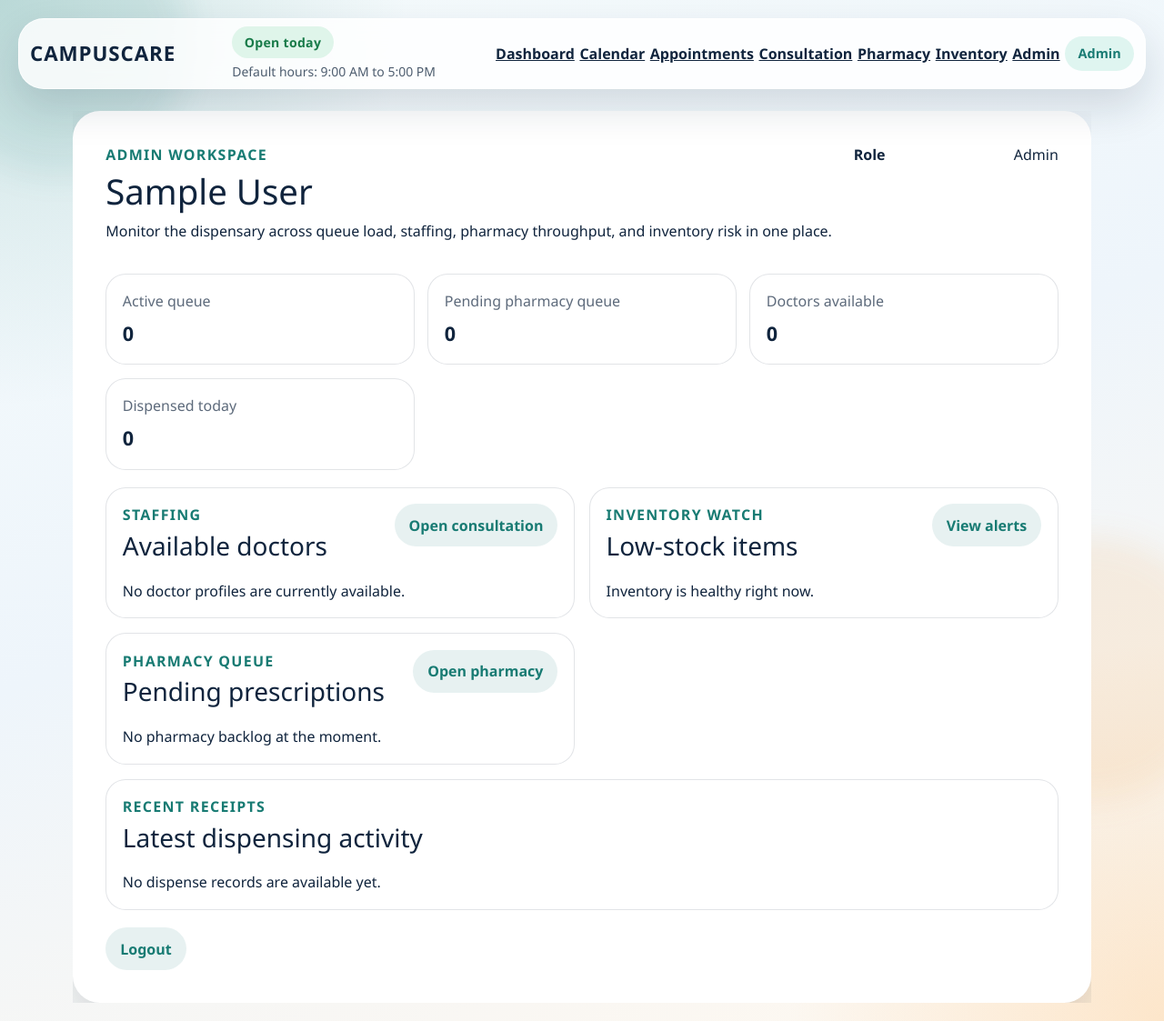
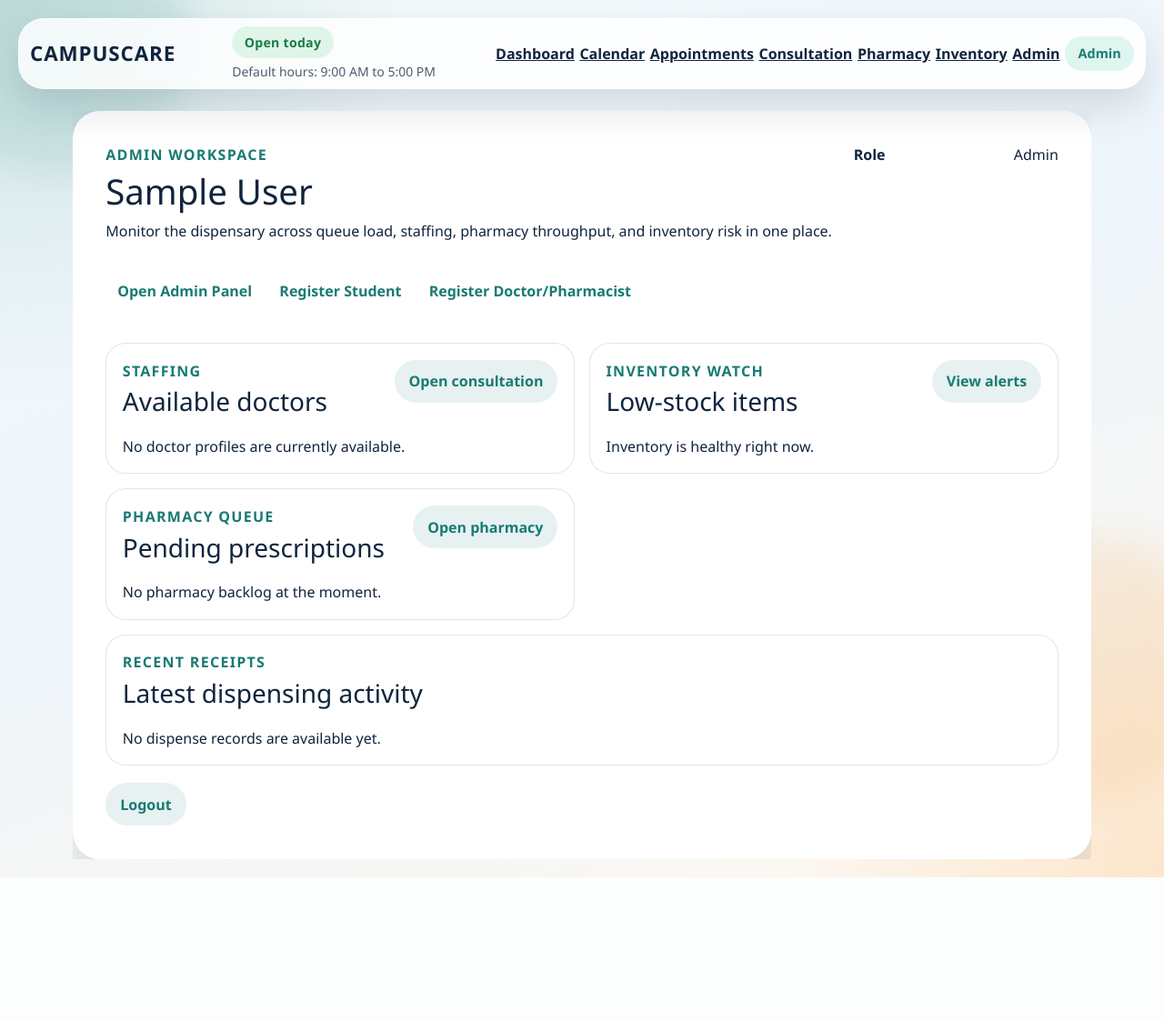
Before and after one commit to aryanhgit/hackmol-kasukabe, a Django app: page /accounts/dashboard/ in a window 1280 px wide. Shown: the whole page at 91% size. After the commit the page ends 965 px from the top, so only its background shows below. Run offline with Django 5.2, Linux system fonts and the light colour scheme; the visitor is signed in with stand-in values (Sample User, id 1); data comes from the database, SQL or seed files in the repository; data that the repository does not hold is empty.

Commit message:
fix(accounts): add register forms

```diff
--- a/accounts/views.py
+++ b/accounts/views.py
@@ -77,7 +77,7 @@ class CampusCareLogoutView(LogoutView):
 
 
 class DashboardRedirectView(LoginRequiredMixin, RoleRequiredMixin, TemplateView):
-    """Render a role-aware dashboard with live operational data."""
+    """Show the user the appropriate starting point for their role."""
 
     template_name = 'accounts/dashboard_redirect.html'
     allowed_roles = tuple(UserProfile.Role.values)
@@ -85,29 +85,35 @@ class DashboardRedirectView(LoginRequiredMixin, RoleRequiredMixin, TemplateView)
     def get_context_data(self, **kwargs):
         context = super().get_context_data(**kwargs)
         profile = self.request.user.profile
-        context.update(
-            {
-                'profile': profile,
-                'is_student': profile.role == UserProfile.Role.STUDENT,
-                'is_doctor': profile.role == UserProfile.Role.DOCTOR,
-                'is_pharmacist': profile.role == UserProfile.Role.PHARMACIST,
-                'is_admin': profile.role == UserProfile.Role.ADMIN,
-                'queue_poll_interval_ms': QUEUE_POLL_INTERVAL_MS,
-                'avg_consult_minutes': AVG_CONSULT_MINUTES,
-            }
-        )
 
-        if profile.role == UserProfile.Role.STUDENT:
-            student_dashboard = build_student_dashboard(profile)
-            context['student_dashboard'] = student_dashboard
-            active_token = student_dashboard['active_token']
-            context['queue_endpoint'] = (
-                reverse('appointments:queue_count', kwargs={'token_id': active_token.pk}) if active_token else None
-            )
-        elif profile.role == UserProfile.Role.DOCTOR:
-            context['doctor_dashboard'] = build_doctor_dashboard(self.request.user)
-        elif profile.role == UserProfile.Role.PHARMACIST:
-            context['pharmacist_dashboard'] = build_pharmacist_dashboard(profile)
-        elif profile.role == UserProfile.Role.ADMIN:
-            context['admin_dashboard'] = build_admin_dashboard()
+        role_copy = {
+            UserProfile.Role.STUDENT: {
+                'heading': 'Student dashboard',
+                'summary': 'Book appointments and track your token status.',
+                'actions': [],
+            },
+            UserProfile.Role.DOCTOR: {
+                'heading': 'Doctor dashboard',
+                'summary': 'Manage consultations and patient queue.',
+                'actions': [],
+            },
+            UserProfile.Role.PHARMACIST: {
+                'heading': 'Pharmacist dashboard',
+                'summary': 'Handle prescriptions and inventory.',
+                'actions': [],
+            },
+            UserProfile.Role.ADMIN: {
+                'heading': 'Admin dashboard',
+                'summary': 'Full system control and user management.',
+                'actions': [
+                    {'label': 'Open Admin Panel', 'url': reverse('admin:index')},
+                    {'label': 'Register Student', 'url': reverse('accounts:register_student')},
+                    {'label': 'Register Doctor/Pharmacist', 'url': reverse('accounts:register')},
+                ],
+            },
+        }
+
+        context['profile'] = profile
+        context['dashboard_copy'] = role_copy.get(profile.role, {})
+
         return context
--- a/templates/accounts/dashboard_redirect.html
+++ b/templates/accounts/dashboard_redirect.html
@@ -33,6 +33,16 @@
     </dl>
   </header>
 
+  {% if dashboard_copy.actions %}
+  <div class="dashboard-actions">
+    {% for action in dashboard_copy.actions %}
+    <a href="{{ action.url }}" class="btn">
+      {{ action.label|escape }}
+    </a>
+    {% endfor %}
+  </div>
+  {% endif %}
+
   {% if is_student %}
   <div class="dashboard-shell__metrics">
     {% for metric in student_dashboard.metrics %}
@@ -53,13 +63,8 @@
         <a class="dashboard-card__action" href="{% url 'appointments:my_token' %}">Open token page</a>
       </div>
       {% if student_dashboard.active_token %}
-            <div
-              class="dashboard-live-queue"
-              data-queue-root
-              data-endpoint="{{ queue_endpoint|escape }}"
-              data-poll-interval="{{ queue_poll_interval_ms }}"
-              data-avg-consult-minutes="{{ avg_consult_minutes }}"
-            >
+      <div class="dashboard-live-queue" data-queue-root data-endpoint="{{ queue_endpoint|escape }}"
+        data-poll-interval="{{ queue_poll_interval_ms }}" data-avg-consult-minutes="{{ avg_consult_minutes }}">
         <dl class="dashboard-detail-list">
           <dt>Token code</dt>
           <dd>{{ student_dashboard.active_token.token_code|escape }}</dd>
@@ -132,7 +137,9 @@
         <article class="dashboard-history-card">
           <div class="dashboard-history-card__top">
             <strong>{{ record.dispensed_at|date:"d M Y, g:i A"|escape }}</strong>
-                  <span>Dr. {{ record.prescription.doctor.user.get_full_name|default:record.prescription.doctor.user.username|escape }}</span>
+            <span>Dr. {{
+              record.prescription.doctor.user.get_full_name|default:record.prescription.doctor.user.username|escape
+              }}</span>
           </div>
           <ul class="dashboard-inline-list">
             {% for medicine in record.prescription.medicines.all %}
@@ -210,7 +217,9 @@
         {% for prescription in doctor_dashboard.recent_prescriptions %}
         <article class="dashboard-history-card">
           <div class="dashboard-history-card__top">
-                  <strong>{{ prescription.token.student.user.get_full_name|default:prescription.token.student.user.username|escape }}</strong>
+            <strong>{{
+              prescription.token.student.user.get_full_name|default:prescription.token.student.user.username|escape
+              }}</strong>
             <span>{{ prescription.created_at|date:"d M Y, g:i A"|escape }}</span>
           </div>
           <p>{{ prescription.symptoms|escape }}</p>
@@ -252,7 +261,9 @@
       <div class="dashboard-stack">
         {% for prescription in pharmacist_dashboard.pending_prescriptions %}
         <article class="dashboard-list-card">
-                <strong>{{ prescription.token.student.user.get_full_name|default:prescription.token.student.user.username|escape }}</strong>
+          <strong>{{
+            prescription.token.student.user.get_full_name|default:prescription.token.student.user.username|escape
+            }}</strong>
           <p>Dr. {{ prescription.doctor.user.get_full_name|default:prescription.doctor.user.username|escape }}</p>
           <ul class="dashboard-inline-list">
             {% for medicine in prescription.medicines.all %}
@@ -303,7 +314,9 @@
         {% for record in pharmacist_dashboard.recent_dispense_records %}
         <article class="dashboard-history-card">
           <div class="dashboard-history-card__top">
-                  <strong>{{ record.prescription.token.student.user.get_full_name|default:record.prescription.token.student.user.username|escape }}</strong>
+            <strong>{{
+              record.prescription.token.student.user.get_full_name|default:record.prescription.token.student.user.username|escape
+              }}</strong>
             <span>{{ record.dispensed_at|date:"d M Y, g:i A"|escape }}</span>
           </div>
           <ul class="dashboard-inline-list">
@@ -385,7 +398,9 @@
       <div class="dashboard-stack">
         {% for prescription in admin_dashboard.pending_prescriptions %}
         <article class="dashboard-list-card">
-                <strong>{{ prescription.token.student.user.get_full_name|default:prescription.token.student.user.username|escape }}</strong>
+          <strong>{{
+            prescription.token.student.user.get_full_name|default:prescription.token.student.user.username|escape
+            }}</strong>
           <p>Dr. {{ prescription.doctor.user.get_full_name|default:prescription.doctor.user.username|escape }}</p>
           <ul class="dashboard-inline-list">
             {% for medicine in prescription.medicines.all %}
@@ -414,7 +429,9 @@
         {% for record in admin_dashboard.recent_dispense_records %}
         <article class="dashboard-history-card">
           <div class="dashboard-history-card__top">
-                  <strong>{{ record.prescription.token.student.user.get_full_name|default:record.prescription.token.student.user.username|escape }}</strong>
+            <strong>{{
+              record.prescription.token.student.user.get_full_name|default:record.prescription.token.student.user.username|escape
+              }}</strong>
             <span>{{ record.dispensed_at|date:"d M Y, g:i A"|escape }}</span>
           </div>
           <p>Handled by {{ record.pharmacist.user.get_full_name|default:record.pharmacist.user.username|escape }}</p>
```
Lines whose indentation alone changed are shown as unchanged.
